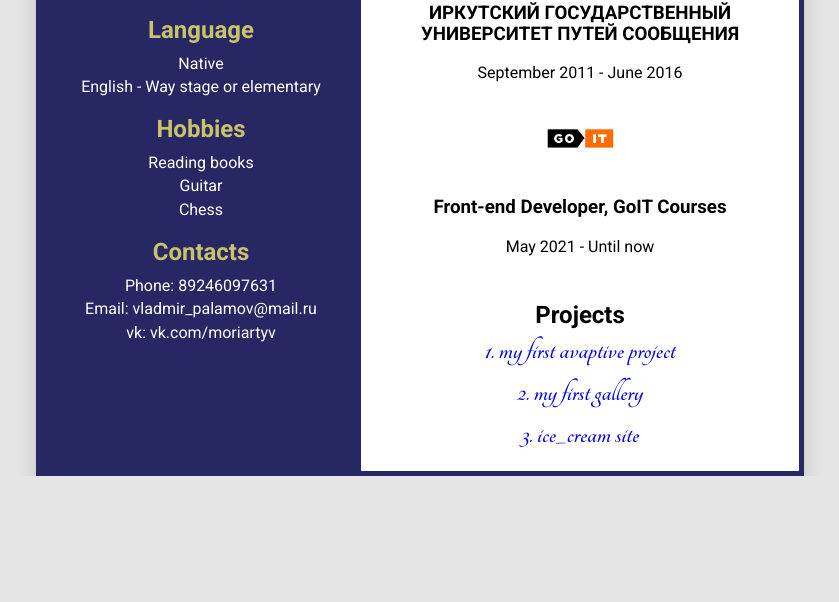
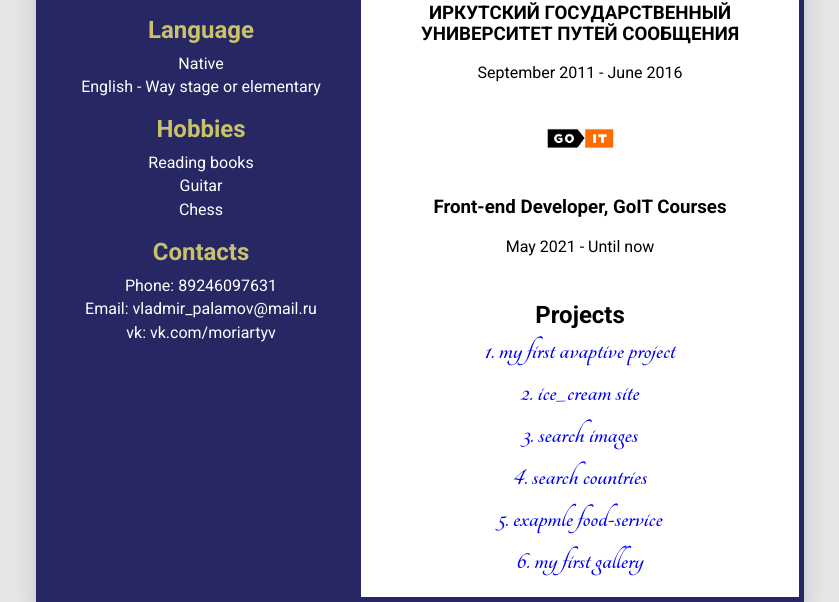
Before and after one commit to moriarty15/Myresume, a plain HTML site: page index.html in a window 1280 px wide. Shown: the part 712-1314 px from the top of the page, without its empty margins (220-1059 px from the left). Before the commit the page ends 1188 px from the top, so only its background shows below. Drawn offline with nearby package versions, Linux system fonts and the light colour scheme.

Commit message:
добавляет ссылки на выполненные работы

```diff
--- a/index.html
+++ b/index.html
@@ -137,24 +137,37 @@
                     <ol>
                         <li>
                             <a class="project__link" href="https://moriarty15.github.io/goit-markup-hw-08/"
-                                target="_blank">1.
-                                my first avaptive
-                                project
+                                target="_blank">
+                                1. my first avaptive project
+                            </a>
+                        </li>
+                        <li>
+                            <a class="project__link" href="https://sergeysharashkin.github.io/goit-markup-comand-prog-01/" target="_blank">
+                                2. ice_cream site
+                            </a>
+                        </li>
+                        <li>
+                            <a class="project__link" href="https://moriarty15.github.io/goit-js-hw-13-image-finder/" target="_blank">
+                                3. search images
+                            </a>
+                        </li>
+                        <li>
+                            <a class="project__link" href="https://moriarty15.github.io/goit-js-hw-12-countries/" target="_blank">
+                                4. search countries
+                            </a>
+                        </li>
+                        <li>
+                            <a class="project__link" href="https://moriarty15.github.io/goit-js-hw-10-food-service/" target="_blank">
+                                5. exapmle food-service
                             </a>
                         </li>
                         <li>
                             <a class="project__link" href="https://moriarty15.github.io/goit-js-hw-08-gallery/"
-                                target="_blank">2.
-                                my first
-                                gallery
+                                target="_blank">
+                                6. my first gallery
                             </a>
                         </li>
-                        <li>
-                            <a class="project__link"
-                                href="https://sergeysharashkin.github.io/goit-markup-comand-prog-01/" target="_blank">3.
-                                ice_cream site
-                            </a>
-                        </li>
+
                     </ol>
 
                 </section>
```
